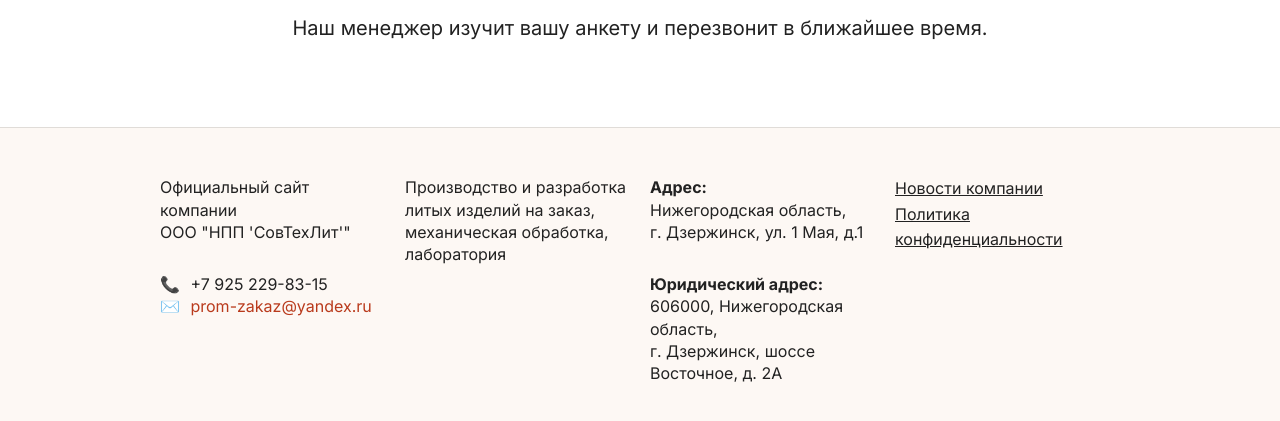
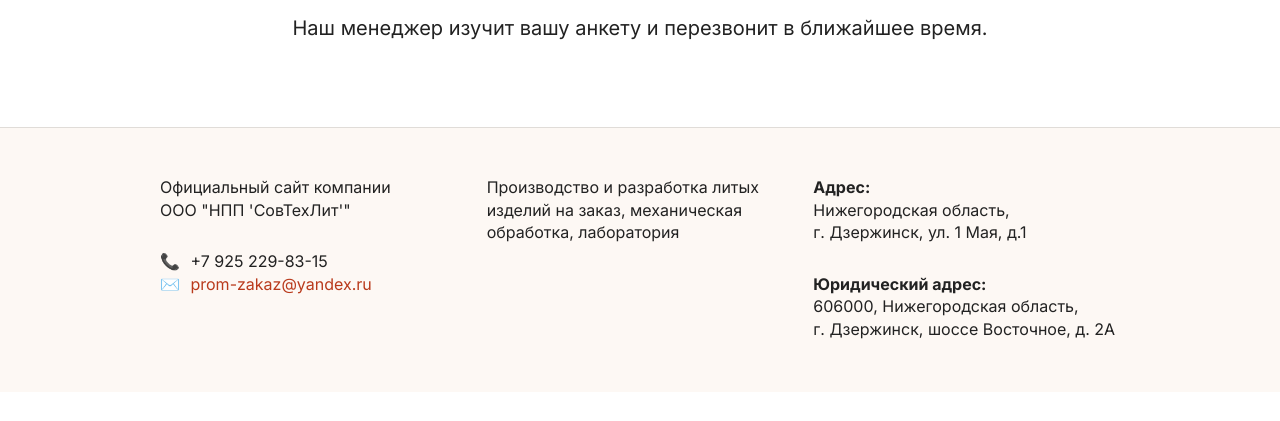
Before and after one commit to Aleksandrmineev/quiz-vacancies, a plain HTML site: page vacancies/thankyou.html in a window 1280 px wide. Shown: the part 335-756 px from the top of the page. Drawn offline with Linux system fonts and the light colour scheme.

Commit message:
на странице спасибо убрал ссылки в футере

```diff
--- a/vacancies/thankyou.html
+++ b/vacancies/thankyou.html
@@ -109,7 +109,7 @@
             </p>
           </div>
 
-          <div class="footer__col footer__links">
+          <div class="footer__col footer__links" style="display: none">
             <a href="#">Новости компании</a><br />
             <a href="#">Политика конфиденциальности</a>
           </div>
```
